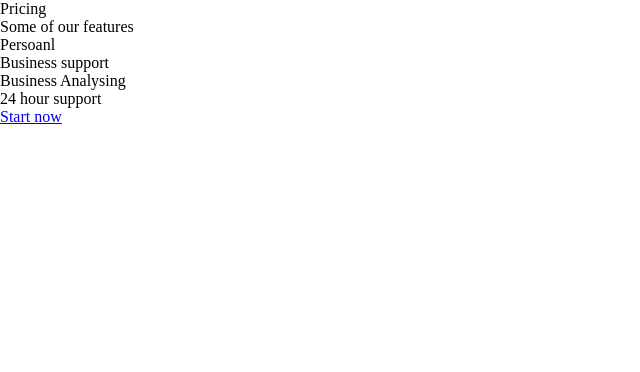
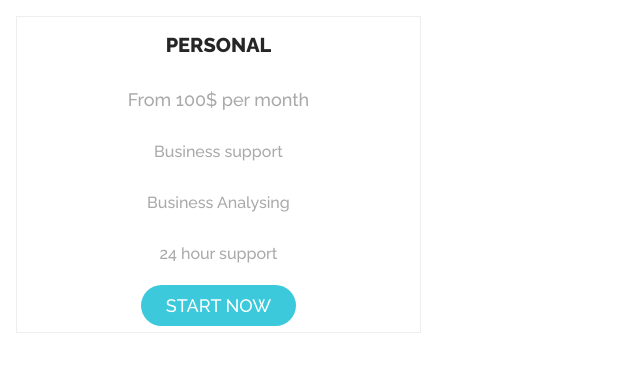
Before and after one commit to Anneta-P/media-query-adaptation-2, a plain HTML site: page index.html in a window 1280 px wide. Shown: the whole page, without its empty margins (0-640 px from the left). Drawn offline with Linux system fonts and the light colour scheme.

Commit message:
add styles.css

```diff
--- a/index.html
+++ b/index.html
@@ -8,34 +8,42 @@
   <title>Document</title>
   <link href="styles.css " rel="stylesheet" />
 
+  <link rel="preconnect" href="https://fonts.googleapis.com">
+  <link rel="preconnect" href="https://fonts.gstatic.com" crossorigin>
+  <link href="https://fonts.googleapis.com/css2?family=Raleway:wght@800&display=swap" rel="stylesheet">
+
+  <link rel="preconnect" href="https://fonts.googleapis.com">
+  <link rel="preconnect" href="https://fonts.gstatic.com" crossorigin>
+  <link href="https://fonts.googleapis.com/css2?family=Raleway:wght@500;800&display=swap" rel="stylesheet">
+
+  <link rel="preconnect" href="https://fonts.googleapis.com">
+  <link rel="preconnect" href="https://fonts.gstatic.com" crossorigin>
+  <link href="https://fonts.googleapis.com/css2?family=Raleway:wght@300;500;800&display=swap" rel="stylesheet">
+
 </head>
 
 <body>
-  <section class="section-header">
+  <!-- <section class="section-header">
     <div class="header-textbox">
       <div class="header-primary">Pricing</div>
       <div class="heading-secondary"> Some of our features</div>
     </div>
   </section>
   <section class="section-pricing" id="priciing">
-    <div class="container grid grid--4-cols"">
-    <div class=" card-header">
-      <div class="proposal-type">
-        <span class"card-title">Persoanl</span>
-        <span class="price-per-month"></span>
-      </div>
-    </div>
-    <div class="card-content">
-      <ul class="price-attributes">
-        <li class="">Business support</li>
-        <li class="">Business Analysing</li>
-        <li class="">24 hour support
-        </li>
-      </ul>
-      <a class="btn" href="#">Start now</a>
-    </div>
+    <div class="container grid grid--4-cols""> -->
 
-    </div>
+  <div class=" columns">
+    <ul class="price">
+      <li class="header">Personal</li>
+      <li class="price-header">From 100$ per month</li>
+      <li>Business support</li>
+      <li>Business Analysing</li>
+      <li>24 hour support</li>
+      <li class="btn-padding"><a href="#" class="button">Start now </a></li>
+    </ul>
+  </div>
+
+  </div>
   </section>
 </body>
 
--- a/styles.css
+++ b/styles.css
@@ -15,6 +15,57 @@
 display: inline block* - we can add space*/
 
 * {
+  box-sizing: border-box;
+}
+
+.columns {
+  float: left;
+  width: 33.3%;
+  padding: 8px;
+}
+
+.price {
+  list-style-type: none;
+  border: 1px solid #eee;
   margin: 0;
   padding: 0;
+  -webkit-transition: 0.3s;
+  transition: 0.3s;
 }
+
+.price:hover {
+  box-shadow: 0 8px 12px 0 rgba(0, 0, 0, 0.2);
+}
+
+.price .header {
+  background-color: white;
+  color: rgb(39, 38, 38);
+  font-size: 20px;
+  font-weight: bold;
+  text-transform: uppercase;
+  font-family: 'Raleway', sans-serif;
+}
+
+.price-header {
+  font-size: 18px;
+  color: darkgray;
+}
+
+.price li {
+  border-bottom: 1px;
+  padding: 16px;
+  text-align: center;
+  font-family: 'Raleway', sans-serif;
+  color: darkgray;
+}
+
+.button {
+  background-color: #3bc9db;
+  text-decoration: none;
+  border-radius: 25px;
+  color: white;
+  padding: 10px 25px;
+  text-align: center;
+  text-transform: uppercase;
+  font-size: 18px;
+}
```
